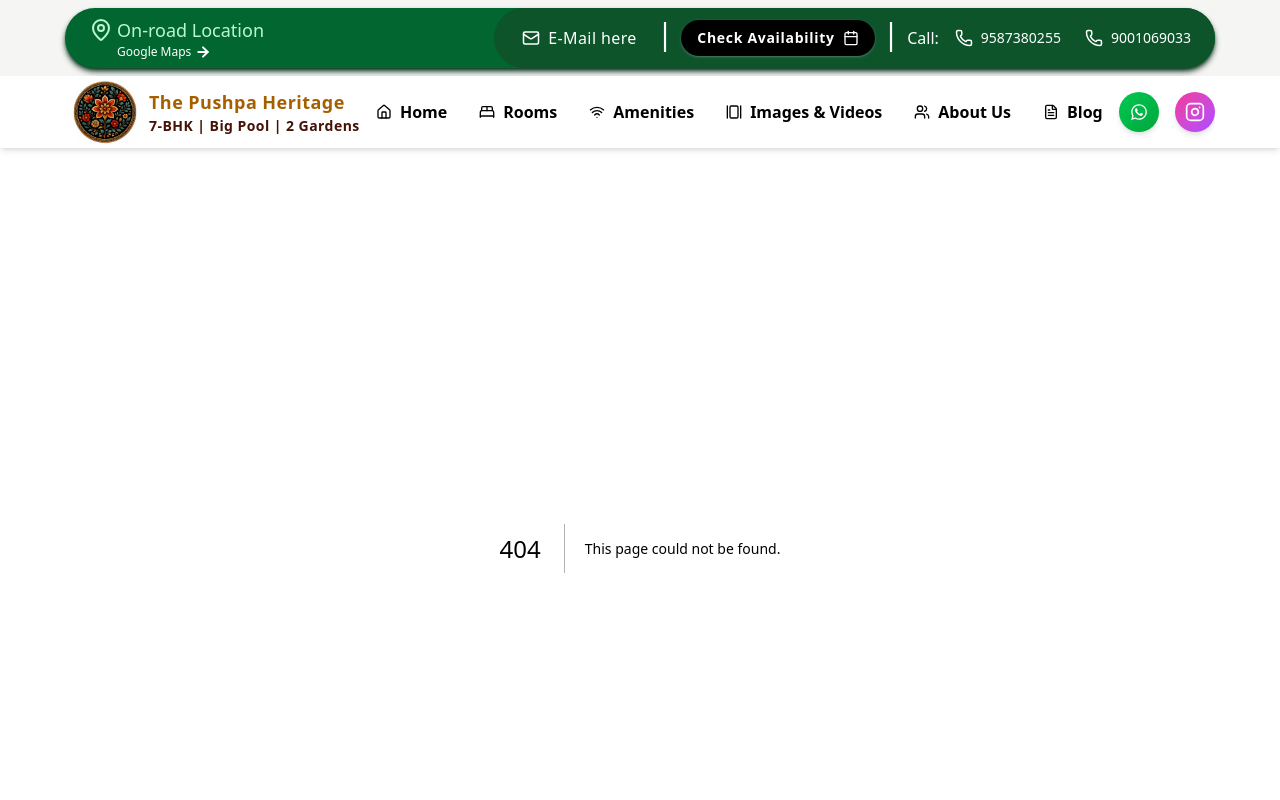
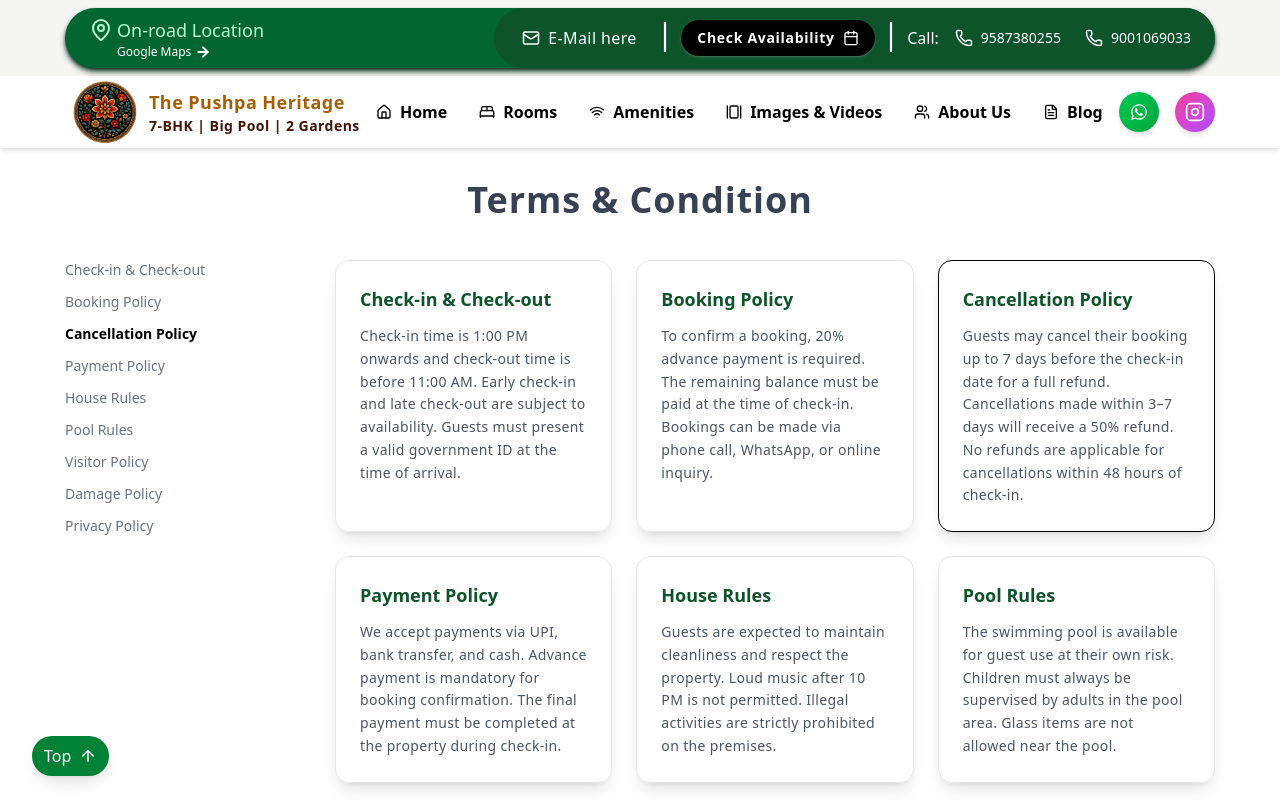
Before and after one commit to vikramedits/villa-my-app, a Next.js app: page /policies in a window 1280 px wide. Before the commit this address had no page. Built offline with nearby package versions, Linux system fonts and the light colour scheme.

Commit message:
policies

```diff
--- /dev/null
+++ b/app/policies/page.tsx
@@ -0,0 +1,20 @@
+
+import { Metadata } from "next"
+import Policies from '@/components/Policies';
+
+export const metadata: Metadata = {
+  title: "Terms & Conditions | The Pushpa Heritage",
+  description:
+    "Read the booking, cancellation, payment and house rules for staying at our resort.",
+};
+
+
+const Page  = () => {
+  return (
+    <div>
+      <Policies/>
+    </div>
+  )
+}
+
+export default Page
--- a/components/Footer.tsx
+++ b/components/Footer.tsx
@@ -28,13 +28,8 @@ export default function Footer() {
               </Link>
             </li>
             <li>
-              <Link href="/contact" className="hover:text-white transition">
-                Get in Touch
-              </Link>
-            </li>
-            <li>
-              <Link href="/reviews" className="hover:text-white transition">
-                Customer Stories
+              <Link href="/policies" className="hover:text-white transition">
+                Policies
               </Link>
             </li>
             <li>
--- /dev/null
+++ b/components/Policies.tsx
@@ -0,0 +1,177 @@
+"use client";
+
+import { ArrowUp } from "lucide-react";
+import Link from "next/link";
+import { useEffect, useState } from "react";
+
+const policies = [
+  {
+    id: "check-in-policy",
+    title: "Check-in & Check-out",
+    content:
+      "Check-in time is 1:00 PM onwards and check-out time is before 11:00 AM. Early check-in and late check-out are subject to availability. Guests must present a valid government ID at the time of arrival.",
+  },
+  {
+    id: "booking-policy",
+    title: "Booking Policy",
+    content:
+      "To confirm a booking, 20% advance payment is required. The remaining balance must be paid at the time of check-in. Bookings can be made via phone call, WhatsApp, or online inquiry.",
+  },
+  {
+    id: "cancellation",
+    title: "Cancellation Policy",
+    content:
+      "Guests may cancel their booking up to 7 days before the check-in date for a full refund. Cancellations made within 3–7 days will receive a 50% refund. No refunds are applicable for cancellations within 48 hours of check-in.",
+  },
+  {
+    id: "payment",
+    title: "Payment Policy",
+    content:
+      "We accept payments via UPI, bank transfer, and cash. Advance payment is mandatory for booking confirmation. The final payment must be completed at the property during check-in.",
+  },
+  {
+    id: "house-rules",
+    title: "House Rules",
+    content:
+      "Guests are expected to maintain cleanliness and respect the property. Loud music after 10 PM is not permitted. Illegal activities are strictly prohibited on the premises.",
+  },
+  {
+    id: "pool-rules",
+    title: "Pool Rules",
+    content:
+      "The swimming pool is available for guest use at their own risk. Children must always be supervised by adults in the pool area. Glass items are not allowed near the pool.",
+  },
+  {
+    id: "visitor",
+    title: "Visitor Policy",
+    content:
+      "Only registered guests are allowed inside the property. Visitors must be approved by the management and additional charges may apply for extra guests.",
+  },
+  {
+    id: "damage",
+    title: "Damage Policy",
+    content:
+      "Guests are responsible for any damage caused to the property during their stay. Repair or replacement costs may be charged accordingly.",
+  },
+  {
+    id: "privacy",
+    title: "Privacy Policy",
+    content:
+      "Guest information is kept secure and is used only for booking and communication purposes. We do not share personal data with third parties.",
+  },
+];
+
+export default function Policies() {
+  const [active, setActive] = useState("checkin");
+
+  useEffect(() => {
+    const sections = document.querySelectorAll("[data-policy]");
+
+    const observer = new IntersectionObserver(
+      (entries) => {
+        entries.forEach((entry) => {
+          if (entry.isIntersecting) {
+            setActive(entry.target.id);
+          }
+        });
+      },
+      {
+        rootMargin: "-40% 0px -40% 0px",
+      },
+    );
+
+    sections.forEach((section) => observer.observe(section));
+
+    return () => observer.disconnect();
+  }, []);
+
+  return (
+    <section className="container-fluid py-6 md:py-0 scroll-smooth">
+      <h1
+        className="text-2xl md:text-4xl font-semibold text-gray-700 tracking-wide pb-1 lg:pb-2 mb-4 md:my-8 text-center "
+        id="top"
+      >
+        Terms & Condition
+      </h1>
+
+      <div className="flex flex-col md:flex-row gap-10 md:mb-8">
+        {/* Quick Links */}
+        <div className="md:w-1/5 w-full shrink-0 border-b border-gray-100">
+          <div className="sticky top-24">
+            {/* Mobile Links */}
+            <div className="flex md:hidden overflow-x-auto gap-3 pb-4 scrollbar-hide">
+              {policies.map((item) => (
+                <Link
+                  key={item.id}
+                  href={`#${item.id}`}
+                  className={`shrink-0 min-w-30 text-center rounded-full px-4 py-2 text-sm font-medium border transition-all duration-200
+                          ${
+                            active === item.id
+                              ? "bg-black text-white  shadow-md"
+                              : "bg-gray-100 text-gray-700 border-gray-200 hover:bg-green-50 hover:text-green-700"
+                          }`}
+                           >
+                  {item.title}
+                </Link>
+              ))}
+            </div>
+
+            {/* Desktop Links */}
+            <div className="hidden md:flex flex-col space-y-3">
+              {policies.map((item) => (
+                <Link
+                  key={item.id}
+                  href={`#${item.id}`}
+                  className={`text-sm transition ${
+                    active === item.id
+                      ? "text-black font-semibold"
+                      : "text-gray-500 hover:text-black"
+                  }`}
+                >
+                  {item.title}
+                </Link>
+              ))}
+            </div>
+          </div>
+        </div>
+
+        {/* Policy Cards */}
+        <div className="md:w-4/5 w-full">
+          <div className="grid grid-cols-1 md:grid-cols-3 gap-6">
+            {policies.map((item) => (
+              <div
+                key={item.id}
+                id={item.id}
+                data-policy
+                className={`scroll-mt-28 border rounded-xl p-6 transition
+                ${
+                  active === item.id
+                    ? "border-black shadow-lg"
+                    : "border-gray-200 shadow-lg hover:shadow-xl hover:-translate-y-1"
+                }`}
+              >
+                <h2 className="text-lg font-semibold mb-3 text-green-900">
+                  {item.title}
+                </h2>
+
+                <p className="text-gray-600 text-sm leading-relaxed tracking-wide">
+                  {item.content}
+                </p>
+              </div>
+            ))}
+          </div>
+        </div>
+      </div>
+      {/* Scroll To Top */}
+      <button
+        aria-label={`Jump to title`}
+        onClick={() =>
+          document.getElementById("top")?.scrollIntoView({ behavior: "smooth" })
+        }
+        className="flex gap-2 items-center fixed bottom-6 left-8 z-50 bg-green-700 hover:bg-green-800 text-white px-3 py-2 rounded-full shadow-lg transition hover:-translate-y-1"
+      >
+        Top <ArrowUp size={18} />
+      </button>
+    </section>
+  );
+}
```
